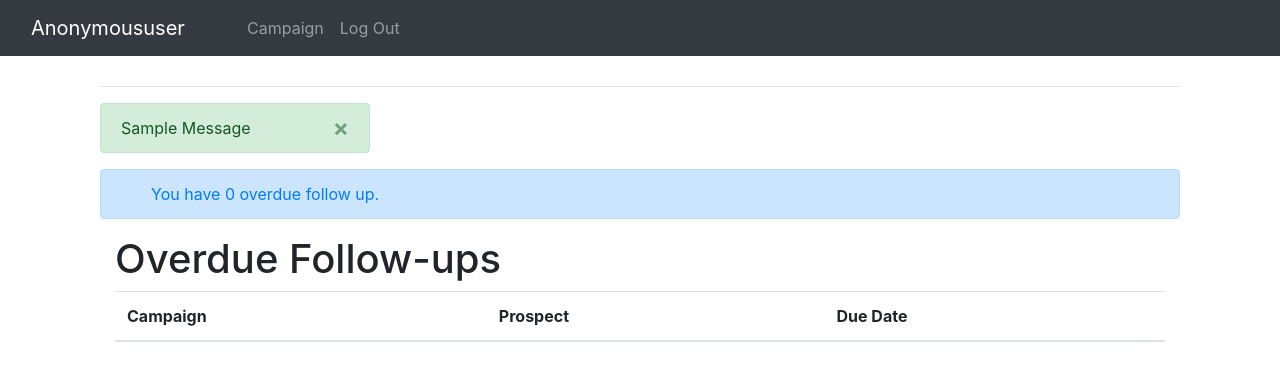
After one commit to n-bhasin/finsarthi, a Django app: page /calls_overdue in a window 1280 px wide. The commit adds this page. Shown: the top 381 px of the page. Run offline with Django 3.2, Linux system fonts and the light colour scheme; tables that the repository leaves empty hold one stand-in row (values such as "Sample post"); one stand-in notice (Sample message) is shown; lists and menus that the app fills with data are empty; some libraries are stand-ins or nearby versions.

Commit message:
follow-ups

```diff
--- /dev/null
+++ b/documents/documents/second.csv
@@ -0,0 +1,5 @@
+Name,Phone_number
+Neeraj Bhasin,+917528900029
+Surinder Bhasin,+91980310029
+Ritu Bhasin,+917973867159
+Ram Sharma,+918005200075
--- a/templates/website/browse_prospects.html
+++ b/templates/website/browse_prospects.html
@@ -1,5 +1,5 @@
 {% extends 'base.html' %}
-{% block title %}Add Employees{% endblock %}
+{% block title %}Browse Prospects{% endblock %}
 {% block campaignheading %}{{ camp_fetch.name }}{% endblock %}
 {% block content %}
 
@@ -61,7 +61,7 @@
                             {% csrf_token %}
                             <input type="hidden" value="{{ camp_fetch.id }}">
 
-                            <table class="table table-bordered">
+                            <table class="table table-bordered table-responsive">
                                 <tr>
                                     <th><input type="checkbox" class="form-check" id="checkAll">
                                     </th>
@@ -123,7 +123,7 @@
                                                 <button type="button" class="btn btn-primary btn-sm m-2">Next</button>
                                             </a>
                                             <a href="?page={{ fetch_data.paginator.num_pages }}">
-                                                <button type="button" class="btn btn-primary btn-sm m-2">Last &raquo;</button>
+                                                <button type="button" class="btn btn-primary btn-sm">Last &raquo;</button>
                                             </a>
                                         {% endif %}
                                     </span>
--- a/templates/website/home.html
+++ b/templates/website/home.html
@@ -22,7 +22,7 @@
 
                 {% endfor %}
                <div class="col-md-12">
-                    <a href="#">You have {{ callback }} overdue follow up. </a>
+                    <a href="calls_overdue">You have {{ callback }} overdue follow up. </a>
                     </div>
             </div>
 
--- /dev/null
+++ b/templates/website/overdue.html
@@ -0,0 +1,64 @@
+{% extends 'base.html' %}
+{% block campaignheading %}{% endblock %}
+{% block content %}
+
+    {#notification#}
+    <div class="col-md-12">
+        {% if messages %}
+            {% for message in messages %}
+                <div class="col-sm-3 fade show alert alert-success alert-dismissible">
+                    <button type="button" class="close" data-dismiss="alert">&times;</button>
+                    {{ message|title }}
+                </div>
+            {% endfor %}
+        {% endif %}
+    </div>
+
+    <div class="col-md-12">
+        <div class="col-md-12 fade show alert alert-primary">
+            <div class="col-md-12">
+                {% for key, value in callback.items %}
+
+                {% endfor %}
+                <div class="col-md-12">
+                    <a href="#">You have {{ notification }} overdue follow up. </a>
+                </div>
+            </div>
+        </div>
+
+        <div class="col-md-12">
+            <h1>Overdue Follow-ups</h1>
+            <table class="table table-striped">
+                <thead>
+                <tr>
+                    <th scope="col">Campaign</th>
+                    <th scope="col">Prospect</th>
+                    <th scope="col">Due Date</th>
+                </tr>
+                </thead>
+
+                {% for ud in overdue_calls %}
+                    <tbody>
+
+                    <tr>
+                        <td><a href="/{{ ud.new_cont_id }}/detail_campaign">{{ ud.new_cont }}</a></td>
+                        <td>{{ ud.name }}</td>
+                        <td>{% if ud.appointment_follow_up != None %}
+                            {{ ud.appointment_follow_up|title }}
+                        {% endif %}
+                            {% if ud.callback_follow_up != None %}
+                                {{ ud.callback_follow_up|title }}
+                            {% endif %}
+                        </td>
+                        <td><a href="/{{ ud.new_cont_id }}/prospect_detail">
+                            <button type="button" class="btn btn-primary btn-sm">Call Now</button>
+                        </a></td>
+                    </tr>
+
+
+                    </tbody>
+                {% endfor %}
+            </table>
+        </div>
+    </div>
+{% endblock %}
--- a/website/urls.py
+++ b/website/urls.py
@@ -35,6 +35,7 @@ urlpatterns = [
 	path('<int:id>/delete_camp', views.delete_camp, name='delete_camp'),
 	# campaign users
 	path('<int:id>/user_detail', views.user_detail, name='user_detail'),
+	path('calls_overdue', views.calls_overdue, name='calls_overdue'),
 
 ]+ static(settings.STATIC_URL, document_root=settings.STATIC_URL)
 
--- a/website/views.py
+++ b/website/views.py
@@ -23,7 +23,6 @@ from tele_caller.decorator import role_required
 
 camp_fetch = NewCampaign.objects.order_by('id').all()
 doc_fetch = Documents.objects.order_by('id').all()
-
 
 
 # confirm session view
@@ -491,21 +490,6 @@ def prospect_detail(request, id):
 		return render(request, 'website/prospect_detail.html', context)
 
 
-def notification(request):
-	# print("pid", pid)
-	cursor1 = connection.cursor()
-	cursor2 = connection.cursor()
-
-	cursor1.execute("select COUNT(website_contact.status) from website_contact where website_contact.status = 'false'")
-	cursor2.execute("select COUNT(website_contact.status) from website_contact where website_contact.status = 'true'")
-
-	status_false = ''
-	for status in cursor1.fetchall():
-		status_false = status[0]
-	# print("status: ", status_false)
-	return status_false
-
-
 def pending_calls(request, id):
 	context = {}
 	# id here is contact id
@@ -650,6 +634,15 @@ def pending_calls_details(request, id):
 		return render(request, 'website/pending_calls_details.html', context)
 
 
+def calls_overdue(request):
+	context = {}
+
+	overdue_list = Contact.objects.filter(status=False).all()
+	context['overdue_calls'] = overdue_list
+	context['notification'] = notification(request)
+	return render(request, 'website/overdue.html', context)
+
+
 def pending_call_notification(request, new_cont):
 	cursor = connection.cursor()
 	cursor.execute(
@@ -662,3 +655,18 @@ def pending_call_notification(request, new_cont):
 		status_null = status[0]
 		print("status: ", status_null)
 	return status_null
+
+
+def notification(request):
+	# print("pid", pid)
+	cursor1 = connection.cursor()
+	cursor2 = connection.cursor()
+
+	cursor1.execute("select COUNT(website_contact.status) from website_contact where website_contact.status = 'false'")
+	cursor2.execute("select COUNT(website_contact.status) from website_contact where website_contact.status = 'true'")
+
+	status_false = ''
+	for status in cursor1.fetchall():
+		status_false = status[0]
+	# print("status: ", status_false)
+	return status_false
```
